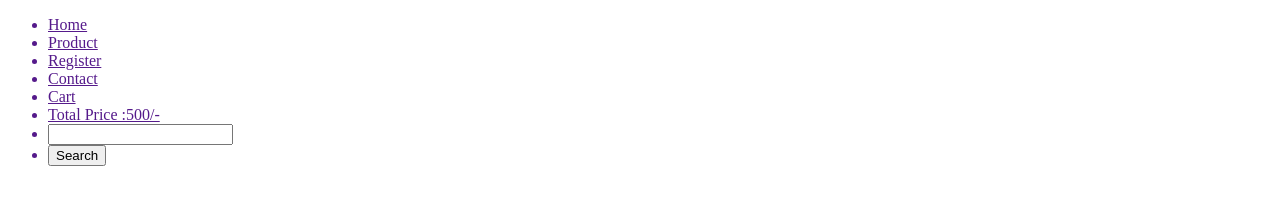
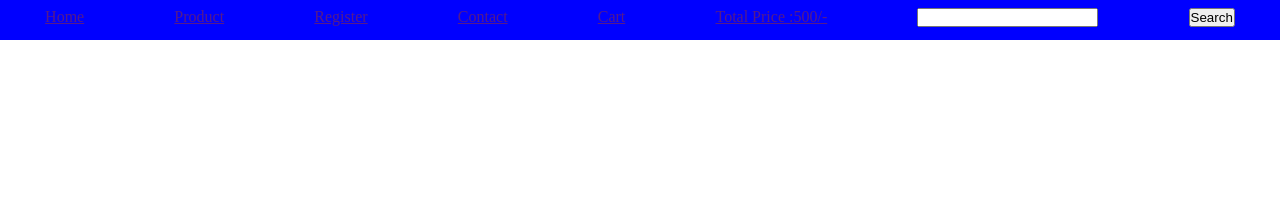
Before and after one commit to balmukunddubey888/E-commerce, a plain HTML site: page index.html in a window 1280 px wide. Drawn offline with Linux system fonts and the light colour scheme.

Commit message:
index.css

```diff
--- /dev/null
+++ b/index.css
@@ -0,0 +1,19 @@
+*{
+    margin: 0;
+    padding: 0;
+    box-sizing: border-box;
+}
+
+nav ul{
+    display: flex;
+    justify-content:space-around;
+    list-style-type: none;
+}
+nav{
+    background-color: blue;
+    border: 10px black ;
+    height: 40px;
+}
+nav ul li {
+   margin-top: 8px;
+}
--- a/index.html
+++ b/index.html
@@ -4,9 +4,9 @@
     <meta charset="UTF-8">
     <meta name="viewport" content="width=device-width, initial-scale=1.0">
     <title>Document</title>
+    <link rel="stylesheet" href="index.css">
 </head>
 <body>
-    <div>
         <nav>
             <ul >
                <a href=""><li>Home</li></a>
@@ -20,6 +20,5 @@
 
             </ul>
         </nav>
-    </div>
 </body>
 </html>
```
